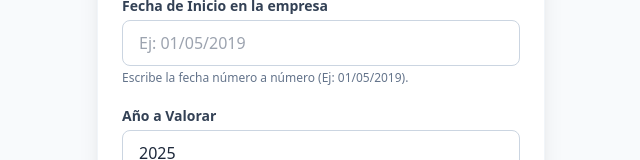
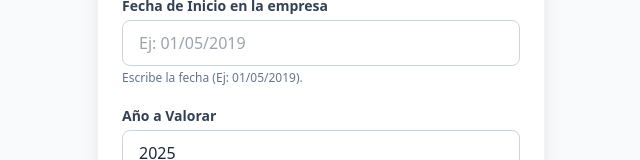
Before and after one commit to jeancdldq-star/calculadora-plan-vinculacion, a plain HTML site: page index.html in a window 1280 px wide. Shown: the part 269-429 px from the top of the page, without its empty margins (319-959 px from the left). Drawn offline with nearby package versions, Linux system fonts and the light colour scheme.

Commit message:
Update index.html v1.0
he cambiado un comentario

```diff
--- a/index.html
+++ b/index.html
@@ -67,7 +67,7 @@
             <div>
                 <label id="lblFechaInicio" for="fechaInicio" class="block text-sm font-semibold text-slate-700 dark:text-slate-300 mb-1">Fecha de Inicio en la empresa</label>
                 <input type="text" id="fechaInicio" oninput="formatearFecha(this)" placeholder="Ej: 01/05/2019" maxlength="10" class="w-full px-4 py-2.5 rounded-lg border border-slate-300 dark:border-slate-600 bg-white dark:bg-slate-700 text-slate-800 dark:text-slate-100 focus:ring-2 focus:ring-blue-500 outline-none transition-all">
-                <p class="text-xs text-slate-500 dark:text-slate-400 mt-1">Escribe la fecha número a número (Ej: 01/05/2019).</p>
+                <p class="text-xs text-slate-500 dark:text-slate-400 mt-1">Escribe la fecha (Ej: 01/05/2019).</p>
             </div>
 
             <!-- Panel Fijo Discontinuo (Oculto por defecto) -->
```
